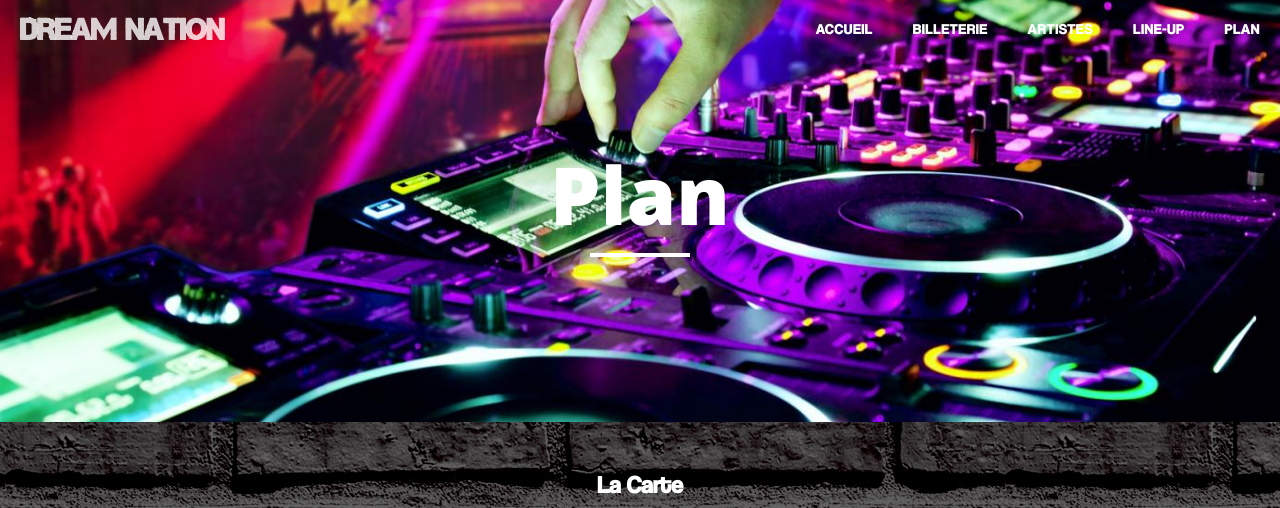
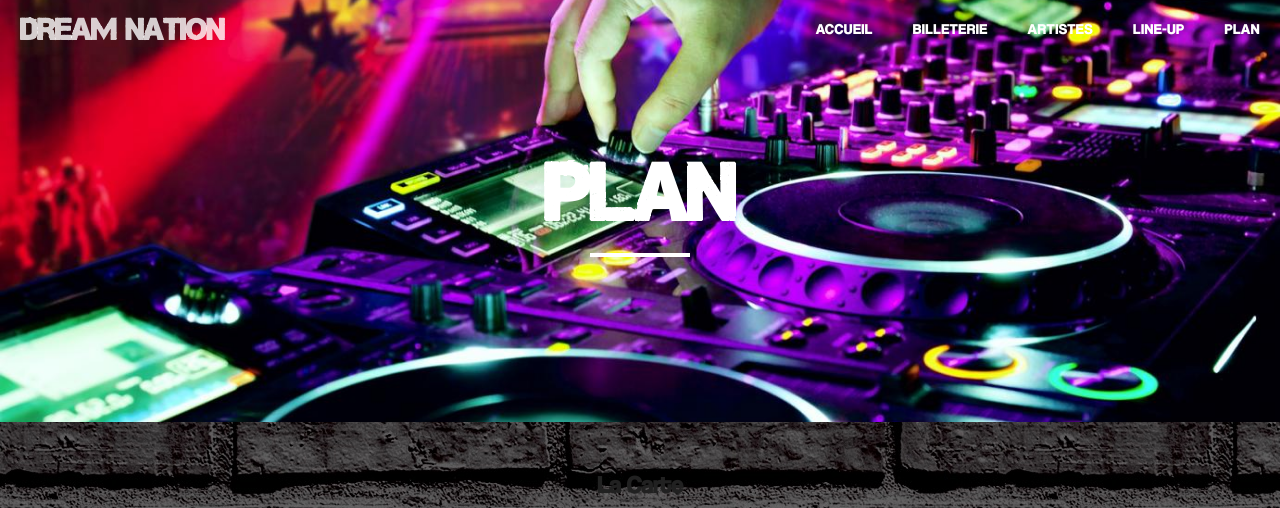
Before and after one commit to kimerthen/A2_PREPRO_BALLERIN_POULLAIN, a PHP site: page /map.php in a window 1280 px wide. Shown: the top 508 px of the page. Run offline with PHP 8.4, Linux system fonts and the light colour scheme; some libraries are stand-ins or nearby versions.

Commit message:
Font for header

```diff
--- a/sass/style.css
+++ b/sass/style.css
@@ -49,6 +49,11 @@
 .intro-header {
   margin-bottom: inherit !important;
   background-color: #000000;
+  border-bottom: solid 20px solid black !important;
+}
+
+.intro-header h1 {
+  font-family: "capture";
 }
 
 .thumbnail {
@@ -127,7 +132,7 @@
 }
 
 .carte h3 {
-  color: #ffffff !important;
+  color: #212121 !important;
   font-family: "coolvetica";
   padding-bot: 20px;
 }
```
